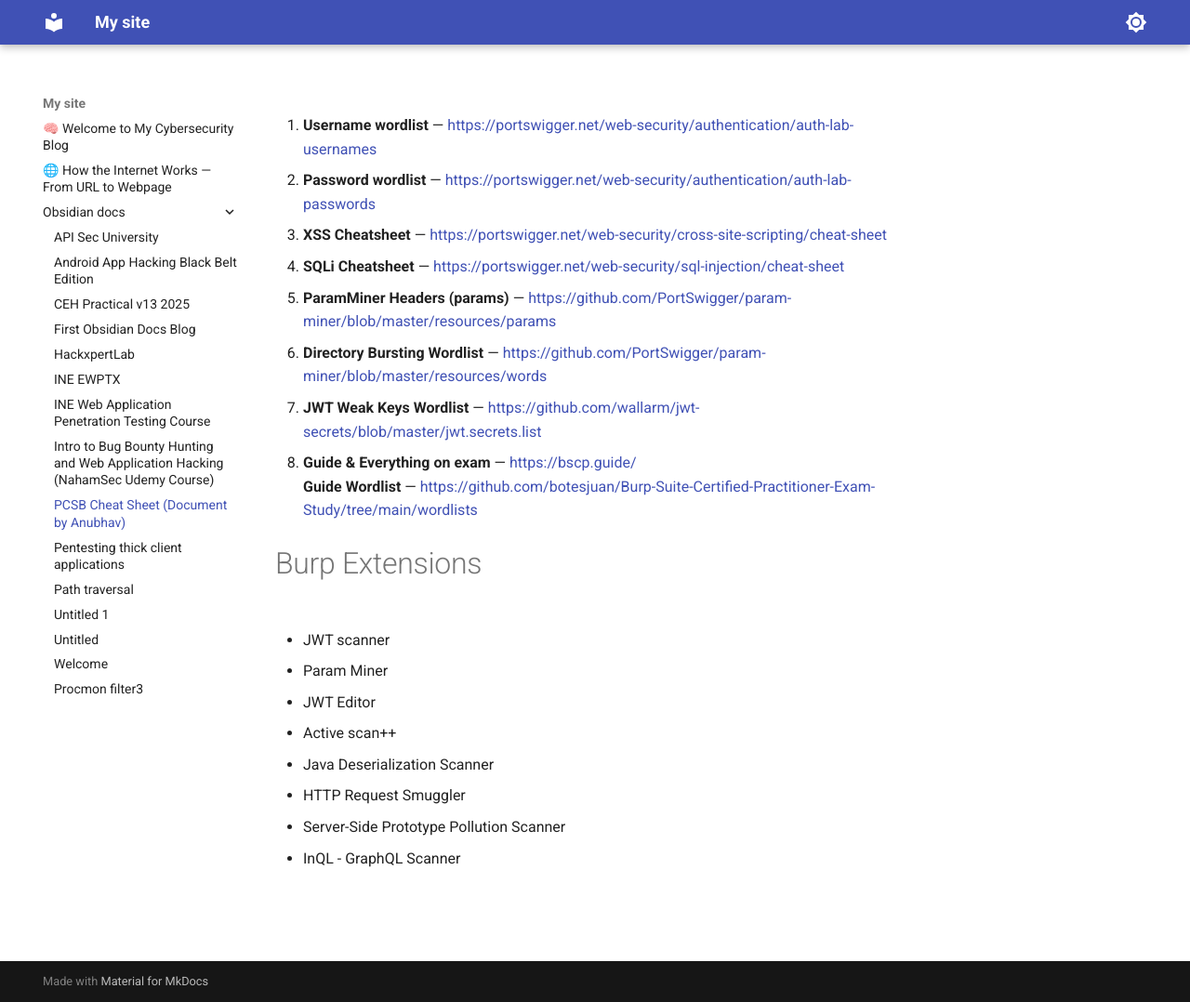
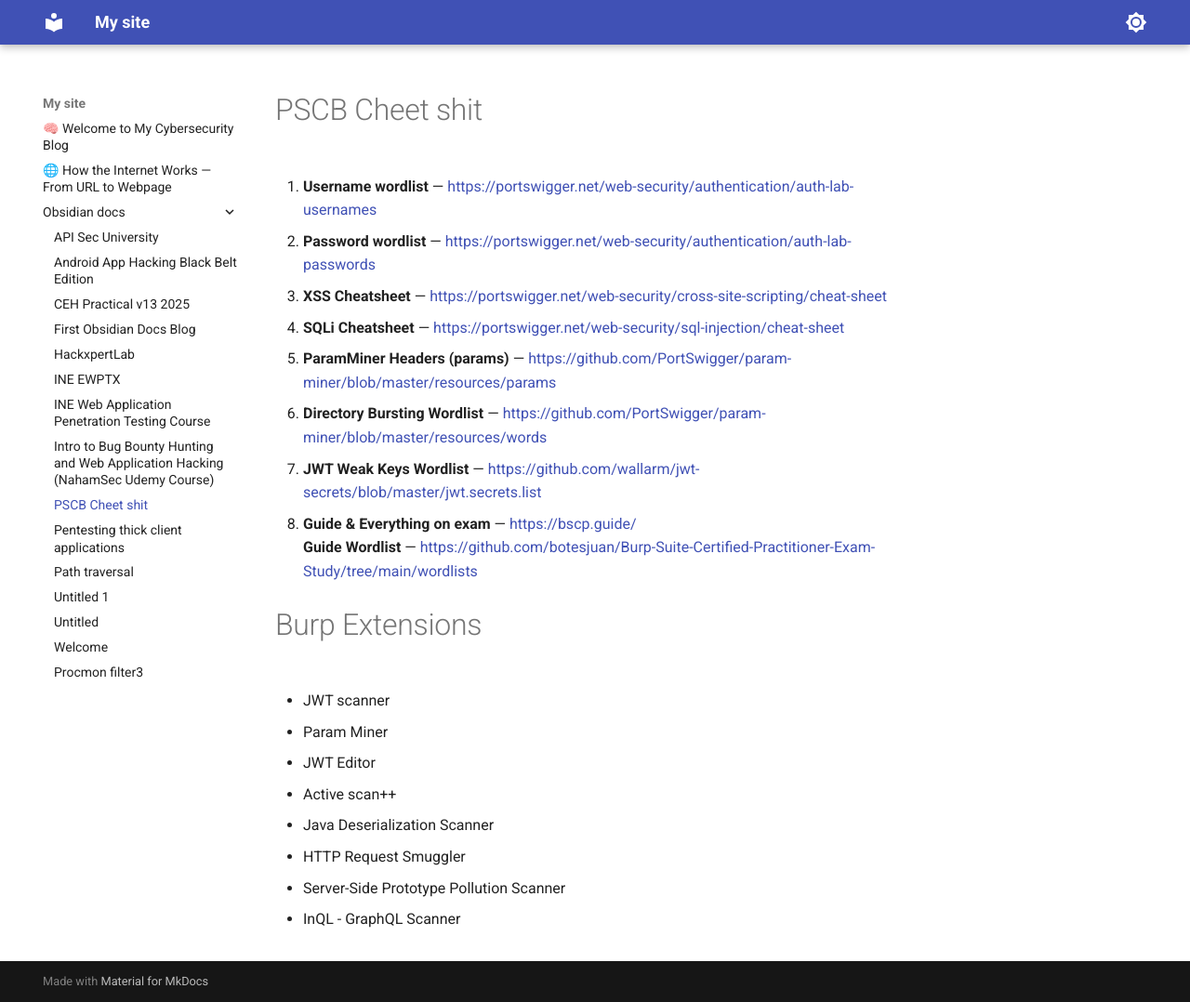
Before and after one commit to mravtechinfo/one-for-all, an MkDocs documentation site: the page built from docs/obsidian_docs/PCSB Cheat Sheet (Document by Anubhav).md, in a window 1280 px wide and 1078 px high. Shown: the whole window at 93% size. Built offline with MkDocs 1.6.1 and Material for MkDocs 9.7.7, drawn with Linux system fonts in a browser that asks for light colours.

Commit message:
PCSB_update_3

```diff
--- a/docs/obsidian_docs/PCSB Cheat Sheet (Document by Anubhav).md
+++ b/docs/obsidian_docs/PCSB Cheat Sheet (Document by Anubhav).md
@@ -1,4 +1,4 @@
-
+# PSCB Cheet shit
 
 
    9. **Username wordlist** — [https://portswigger.net/web-security/authentication/auth-lab-usernames](https://portswigger.net/web-security/authentication/auth-lab-usernames)
```
